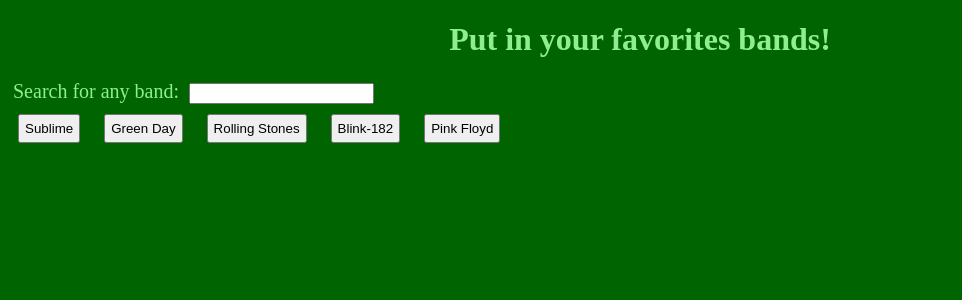
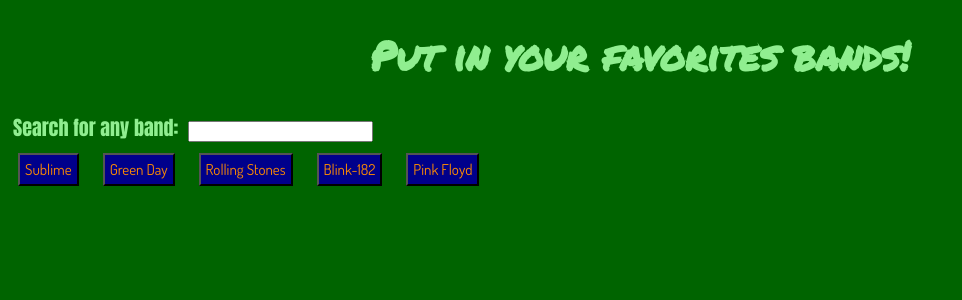
Before and after one commit to dmerk2/week-6-hw, a PHP site: page / in a window 1280 px wide. Shown: the top 300 px of the page, without its empty margins (0-962 px from the left). Run offline with PHP 8.4, Linux system fonts and the light colour scheme; some libraries are stand-ins or nearby versions.

Commit message:
changed css

```diff
--- a/css/style.css
+++ b/css/style.css
@@ -5,15 +5,27 @@
 h1{
 	text-align:center;
 	color:lightgreen;
+	font-family: 'Permanent Marker', cursive;
+	font-size:40px;
 }
 
 label{
 	color:lightgreen;
 	font-size:20px;
 	margin:5px;
+	font-family: 'Anton', sans-serif;
 }
 
 button{
 	padding:5px;
 	margin:10px;
+	font-family: 'Dosis', sans-serif;
+	font-size:15px;
+	background-color:darkblue;
+	color:darkorange;
 }
+
+button:hover{
+	font-size:22px;
+	background-color:lightblue;
+}
--- a/index.html
+++ b/index.html
@@ -13,6 +13,8 @@
 	<script src='http://code.jquery.com/jquery-2.1.3.min.js'></script>
 	<!-- linking css to html -->
 	<link rel="stylesheet" type="text/css" href="css/style.css">
+	<!-- different kinds of fonts -->
+	<link href='https://fonts.googleapis.com/css?family=Permanent+Marker|Anton|Dosis' rel='stylesheet' type='text/css'>
 </head>
 
 <body>
@@ -34,7 +36,7 @@
 		<button class="band">Blink-182</button>
 		<button class="band">Pink Floyd</button>
 	<div id="images"></div>
-	<div id="musicians"></div>
+  <div id="musicians"></div>
 </div>
 
 
--- a/javascript/javascript.js
+++ b/javascript/javascript.js
@@ -14,11 +14,9 @@
 		})
 		//recieving information from giphy
 		.done(function(response) {
-		console.log("response");
 
 			//returns the response from the website
 			var results = response.data;
-			console.log("results");
 
 			//img calls for the set variable
 			var musicians = $("<img>");
@@ -31,7 +29,7 @@
 			//prepend puts the images in the beginning
 			$("#images").append(musicians);
 
-
+			//NEED EMPTY BUTTON
 		});
 	});
 };
```
